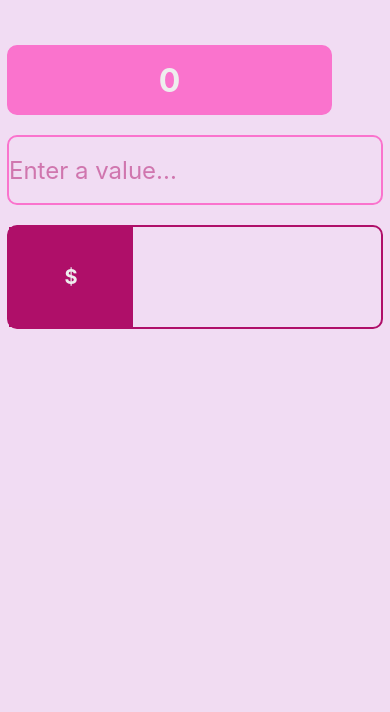
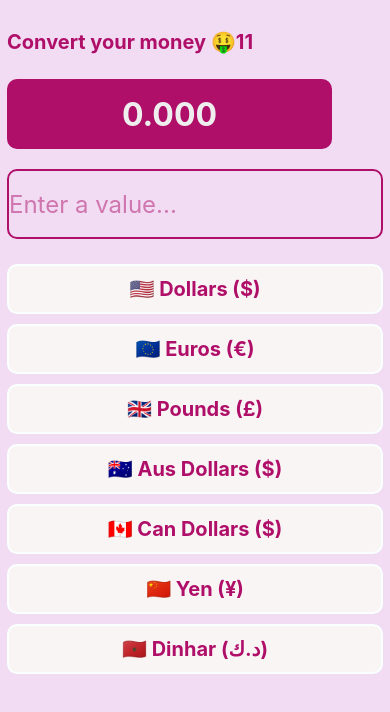
Before and after one commit to lucirs7/rn_learn-CurrencyConverter, a React Native app: screen / in a window 390 px wide. Shown: the top 712 px of the page. Built offline with nearby package versions, Linux system fonts and the light colour scheme.

Commit message:
Video #30. Added logic and all currencies.

```diff
--- a/App.tsx
+++ b/App.tsx
@@ -1,12 +1,11 @@
 import { StatusBar } from 'expo-status-bar';
-import { useState } from 'react';
-import { SafeAreaView, StyleSheet, Text, TextInput, TouchableOpacity, View } from 'react-native';
+import { useEffect, useState } from 'react';
+import { Alert, SafeAreaView, StyleSheet, Text, TextInput, TouchableOpacity, View } from 'react-native';
 
 const currencyPerRupee = {
   DOLLAR: 0.014,
   EURO: 0.012,
   POUND: 0.011,
-  RUBEL: 0.93,
   AUSDOLLAR: 0.2,
   CANDOLLAR: 0.019,
   YEN: 1.54,
@@ -18,11 +17,51 @@ export default function App() {
   const [inputValue, setInputValue] = useState('');
   const [resultValue, setResultValue] = useState(0.0);
 
+  const buttonPressed = (currency: string) => {
+    if (inputValue === '') {
+      Alert.alert('Enter a value, please.');
+    }
+
+    let result: number = 0;
+    switch(currency) {
+      case 'DOLLAR':
+        result = Number.parseInt(inputValue) * currencyPerRupee[currency];
+        break;
+      case 'EURO':
+        result = Number.parseInt(inputValue) * currencyPerRupee[currency];
+        break;
+      case 'POUND':
+        result = Number.parseInt(inputValue) * currencyPerRupee[currency];
+        break;
+      case 'AUSDOLLAR':
+        result = Number.parseInt(inputValue) * currencyPerRupee[currency];
+        break;
+      case 'CANDOLLAR':
+        result = Number.parseInt(inputValue) * currencyPerRupee[currency];
+        break;
+      case 'YEN':
+        result = Number.parseInt(inputValue) * currencyPerRupee[currency];
+        break;
+      case 'DINAR':
+        result = Number.parseInt(inputValue) * currencyPerRupee[currency];
+        break;
+    }
+
+    setResultValue(result);
+  };
+
+  useEffect(() => {
+    if (inputValue === '') {
+      setResultValue(0);
+    }
+  }, [inputValue]);
+
   return (
     <SafeAreaView style={styles.container}>
       <View style={styles.screenView}>
+        <Text style={styles.mainText}>Convert your money 🤑11</Text>
         <View style={styles.resultContainer}>
-          <Text style={styles.resultValue}>{resultValue}</Text>
+          <Text style={styles.resultValue}>{resultValue.toFixed(3)}</Text>
         </View>
         <View style={styles.inputContainer}>
           <TextInput
@@ -36,8 +75,47 @@ export default function App() {
           />
         </View>
         <View style={styles.buttonContainer}>
-          <TouchableOpacity style={styles.converterButton}>
-            <Text style={styles.converterButtonText}>$</Text>
+          <TouchableOpacity
+              style={styles.converterButton}
+              onPress={() => buttonPressed('DOLLAR')}
+            >
+              <Text style={styles.converterButtonText}>🇺🇸 Dollars ($)</Text>
+          </TouchableOpacity>
+          <TouchableOpacity
+              style={styles.converterButton}
+              onPress={() => buttonPressed('EURO')}
+            >
+              <Text style={styles.converterButtonText}>🇪🇺 Euros (€)</Text>
+          </TouchableOpacity>
+          <TouchableOpacity
+              style={styles.converterButton}
+              onPress={() => buttonPressed('POUND')}
+            >
+              <Text style={styles.converterButtonText}>🇬🇧 Pounds (£)</Text>
+          </TouchableOpacity>
+          <TouchableOpacity
+              style={styles.converterButton}
+              onPress={() => buttonPressed('AUSDOLLAR')}
+            >
+              <Text style={styles.converterButtonText}>🇦🇺 Aus Dollars ($)</Text>
+          </TouchableOpacity>
+          <TouchableOpacity
+              style={styles.converterButton}
+              onPress={() => buttonPressed('CANDOLLAR')}
+            >
+              <Text style={styles.converterButtonText}>🇨🇦 Can Dollars ($)</Text>
+          </TouchableOpacity>
+          <TouchableOpacity
+              style={styles.converterButton}
+              onPress={() => buttonPressed('YEN')}
+            >
+              <Text style={styles.converterButtonText}>🇨🇳 Yen (¥)</Text>
+          </TouchableOpacity>
+          <TouchableOpacity
+              style={styles.converterButton}
+              onPress={() => buttonPressed('DINAR')}
+            >
+              <Text style={styles.converterButtonText}>🇲🇦 Dinhar (د.ك)</Text>
           </TouchableOpacity>
         </View>
       </View>
@@ -57,6 +135,12 @@ const styles = StyleSheet.create({
     flex: 1,
     flexDirection: 'column',
   },
+  mainText: {
+    fontSize: 20,
+    fontWeight: 'bold',
+    color: 'rgb(175, 15, 105)',
+    marginVertical: 5,
+  },
   resultContainer: {
     height: 70,
     width: 325,
@@ -64,8 +148,8 @@ const styles = StyleSheet.create({
     justifyContent: 'center',
     alignItems: 'center',
     borderWidth: 2,
-    borderColor: 'rgb(250, 115, 205)',
-    backgroundColor: 'rgb(250, 115, 205)',
+    borderColor: 'rgb(175, 15, 105)',
+    backgroundColor: 'rgb(175, 15, 105)',
     borderRadius: 10,
   },
   resultValue: {
@@ -79,7 +163,7 @@ const styles = StyleSheet.create({
     justifyContent: 'center',
     alignItems: 'center',
     borderWidth: 2,
-    borderColor: 'rgb(250, 115, 205)',
+    borderColor: 'rgb(175, 15, 105)',
     borderRadius: 10,
 
   },
@@ -88,25 +172,22 @@ const styles = StyleSheet.create({
     fontSize: 24,
   },
   buttonContainer: {
-    flexDirection: 'row',
-    flexWrap: 'wrap',
+    flexDirection: 'column',
     marginTop: 20,
-    borderColor: 'rgb(175, 15, 105)',
-    borderWidth: 2,
-    borderRadius: 10,
   },
   converterButton: {
     alignItems: 'center',
     justifyContent: 'center',
-    backgroundColor: 'rgb(175, 15, 105)',
-    height: 100,
-    width: '33.3%',
+    backgroundColor: 'rgb(250, 245, 245)',
+    height: 50,
     borderWidth: 2,
-    borderColor: 'rgb(175, 15, 105)',
+    borderColor: 'rgb(250, 255, 255)',
+    borderRadius: 10,
+    marginVertical: 5,
   },
   converterButtonText: {
     fontSize: 20,
     fontWeight: 'bold',
-    color: '#eeeeee'
+    color: 'rgb(175, 15, 105)'
   }
 });
```
